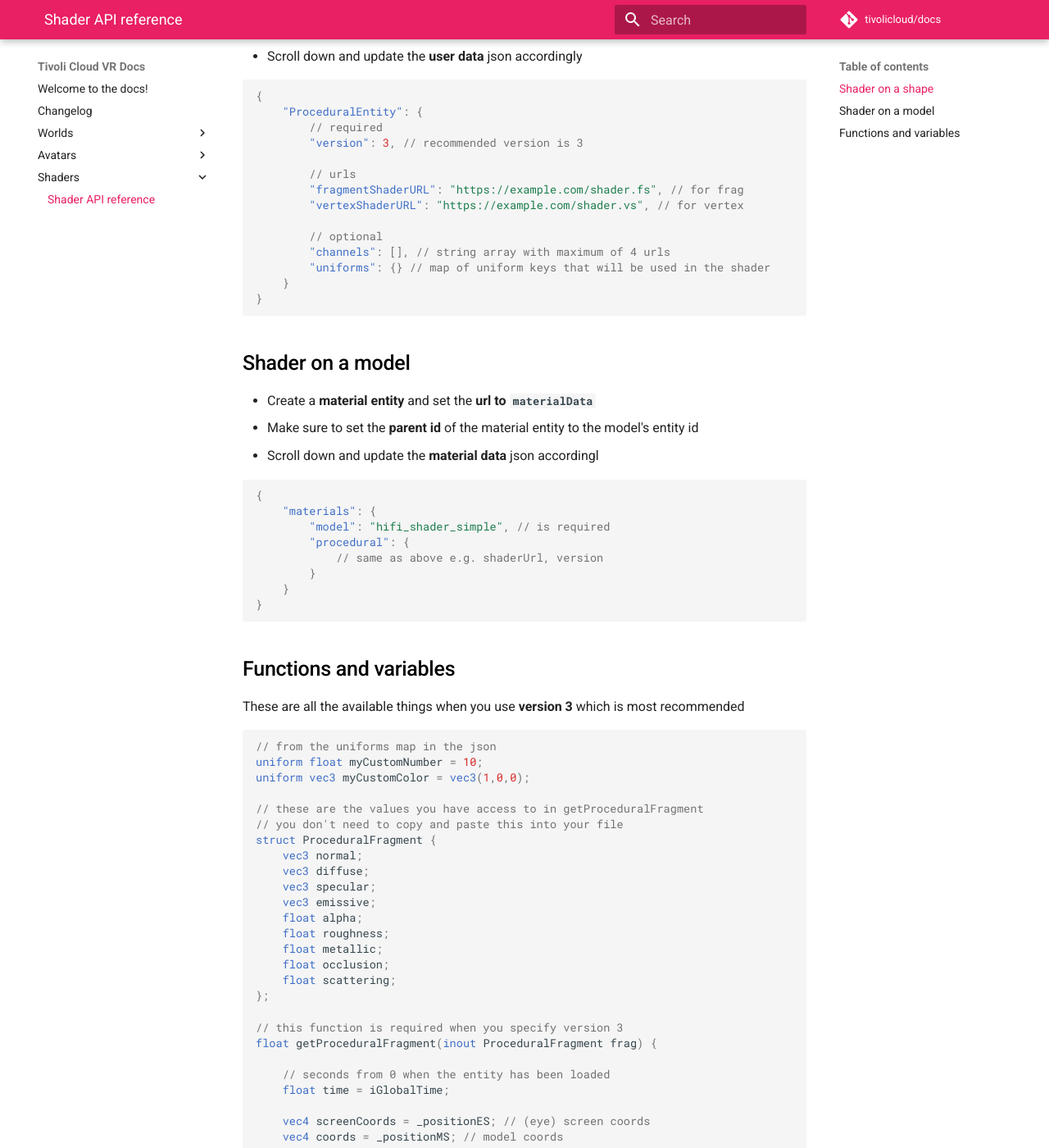
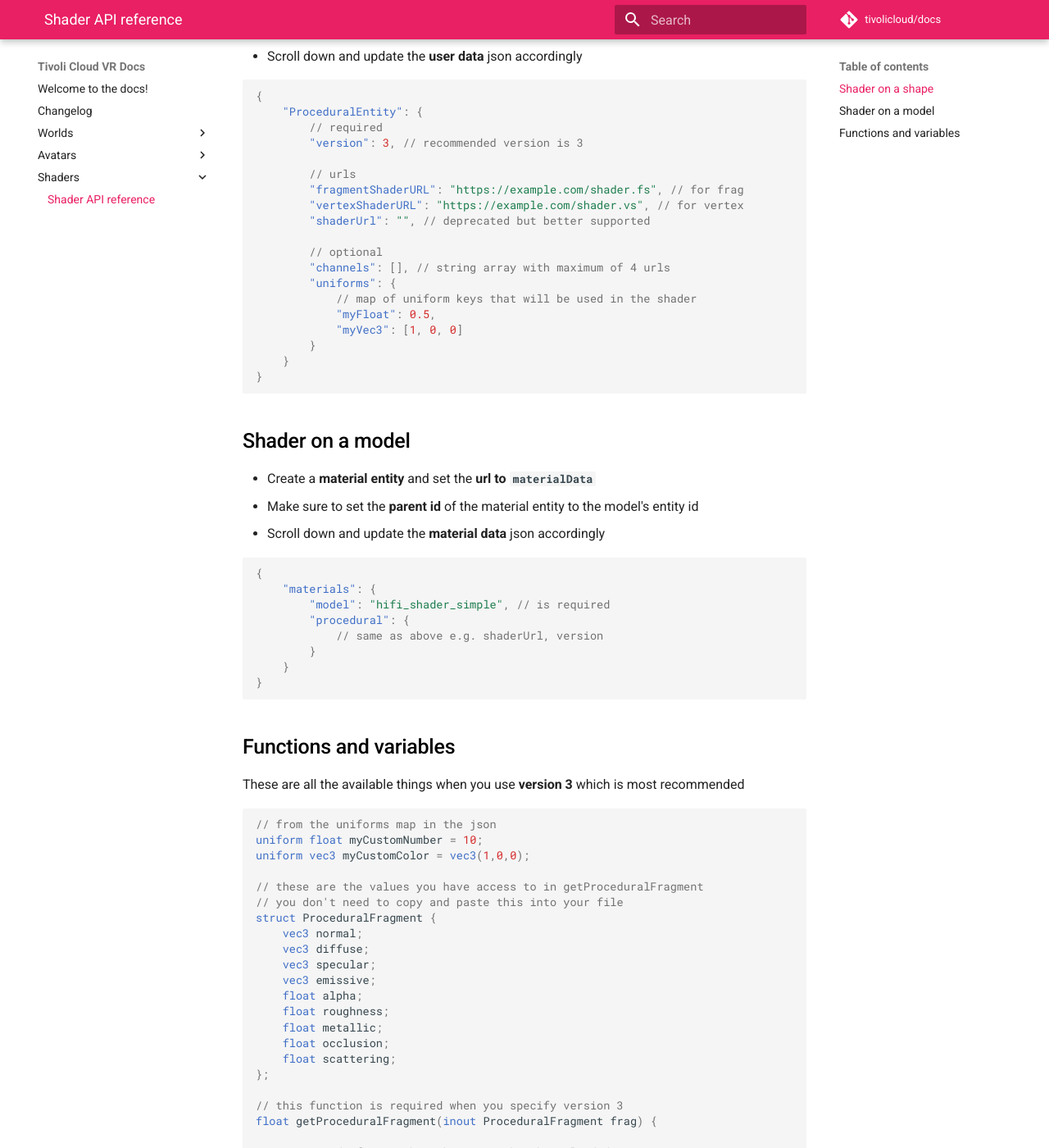
Before and after one commit to Nex-Pro/docs, an MkDocs documentation site: the page built from docs/shaders/shader-api-reference.md, in a window 1280 px wide and 1400 px high, scrolled down 274 px. Shown: the whole window at 82% size. Built offline with MkDocs 1.6.1 and Material for MkDocs 9.7.7, drawn with Linux system fonts in a browser that asks for light colours; some of the changed text lies outside the part shown.

Commit message:
Updated some of the shader api reference

````diff
--- a/docs/shaders/shader-api-reference.md
+++ b/docs/shaders/shader-api-reference.md
@@ -16,10 +16,15 @@
 		// urls
 		"fragmentShaderURL": "https://example.com/shader.fs", // for frag
 		"vertexShaderURL": "https://example.com/shader.vs", // for vertex
+		"shaderUrl": "", // deprecated but better supported
 
 		// optional
 		"channels": [], // string array with maximum of 4 urls
-		"uniforms": {} // map of uniform keys that will be used in the shader
+		"uniforms": {
+			// map of uniform keys that will be used in the shader
+			"myFloat": 0.5,
+			"myVec3": [1, 0, 0]
+		}
 	}
 }
 ```
@@ -28,7 +33,7 @@
 
 -   Create a **material entity** and set the **url to `materialData`**
 -   Make sure to set the **parent id** of the material entity to the model's entity id
--   Scroll down and update the **material data** json accordingl
+-   Scroll down and update the **material data** json accordingly
 
 ```json
 {
@@ -72,6 +77,7 @@ float getProceduralFragment(inout ProceduralFragment frag) {
 
     vec4 screenCoords = _positionES; // (eye) screen coords
     vec4 coords = _positionMS; // model coords
+    // _position is available in "shaderUrl"
 
     vec2 texCoords = _texCoord01;
 
````
